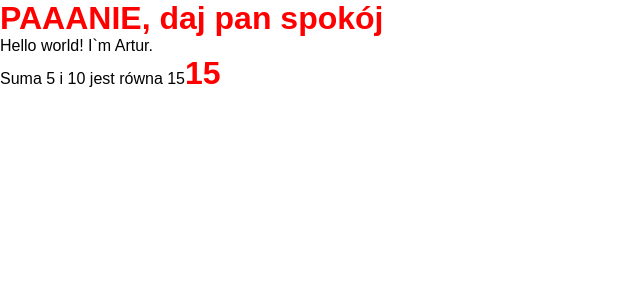
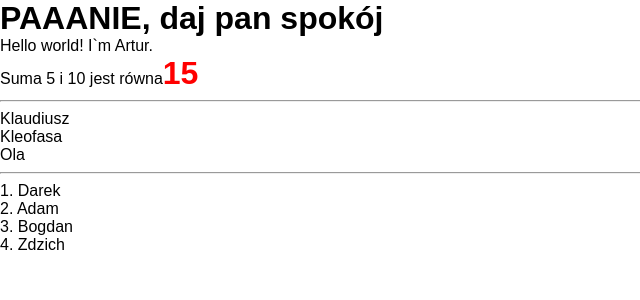
Before and after one commit to improcode/react_is_1, a React (Create React App) app: page / in a window 1280 px wide. Shown: the top 300 px of the page, without its empty margins (0-640 px from the left). Built offline with nearby package versions, Linux system fonts and the light colour scheme.

Commit message:
displaying arrays

```diff
--- a/src/App.js
+++ b/src/App.js
@@ -2,12 +2,18 @@ import React from 'react'
 import MyFirstComponent from './components/MyFirstComponent'
 import Add from './components/Add'
 import Header from './components/Header'
+import MappingArray from './components/MappingArray'
+import MappingArray2 from './components/MappingArray2'
 
 const App = () => (
     <div>
         <Header text={'PAAANIE, daj pan spokój'}/>
         <MyFirstComponent name="Artur" age="28"/>
-        <Add numberA={5} numberB={10}/>
+        <Add numberA={5} numberB={10} isRed={false}/>
+        <hr/>
+        <MappingArray/>
+        <hr/>
+        <MappingArray2/>
     </div>
 )
 
--- a/src/components/Add.js
+++ b/src/components/Add.js
@@ -1,10 +1,11 @@
 import React from 'react'
 import Header from './Header'
 
+
 const Add = ({numberA, numberB}) => (
     <div>
-        Suma {numberA} i {numberB} jest równa {numberA + numberB}
-        <Header text={numberA + numberB}/>
+        Suma {numberA} i {numberB} jest równa
+        <Header text={numberA + numberB} isRed={true}/>
     </div>
 
 
--- a/src/components/Header.js
+++ b/src/components/Header.js
@@ -1,19 +1,26 @@
 import React from 'react'
 
+const styles = {
+    header: {
+        display: 'inline',
+        margin: 0
+    }
+}
 
 const Header = (props) => (
     <h1
 
-        style={{
-            color: 'red',
-            display: 'inline',
-            margin: 0
-        }}
-    >
-        {props.text}
+        style={
+            props.isRed ?
+                {...styles.header, color: 'red'}
+                :
+                styles.header
+        }
+                >
+                {props.text}
 
-    </h1>
+            </h1>
 
-)
+            )
 
-export default Header
+            export default Header
--- /dev/null
+++ b/src/components/MappingArray.js
@@ -0,0 +1,26 @@
+import React from 'react'
+
+const users = [
+    {name:'Klaudiusz', key: 1},
+    {name:'Kleofasa', key: 2},
+    {name:'Ola', key: 3},
+]
+
+// const divs = [
+//     <div key={1}>{names[0]}</div>,
+//     <div key={2}> {names[1]}</div>,
+//     <div key={3}>{names[2]}</div>
+//
+// ]
+
+const MappingArray = (props) => (
+    <div>
+        {
+            users.map(user => <div key ={user.key}>{user.name}</div>)
+
+        }
+    </div>
+
+)
+
+export default MappingArray
--- /dev/null
+++ b/src/components/MappingArray2.js
@@ -0,0 +1,19 @@
+import React from 'react'
+
+const men = [
+    {name:'Darek', key: 1},
+    {name:'Adam', key: 2},
+    {name:'Bogdan', key: 3},
+    {name:'Zdzich', key: 4},
+]
+
+const men2 = men.map(user => <div key ={user.key}>{user.key}. {user.name}</div>)
+
+const MappingArray = (props) => (
+    <div>
+        {men2}
+    </div>
+
+)
+
+export default MappingArray
```
